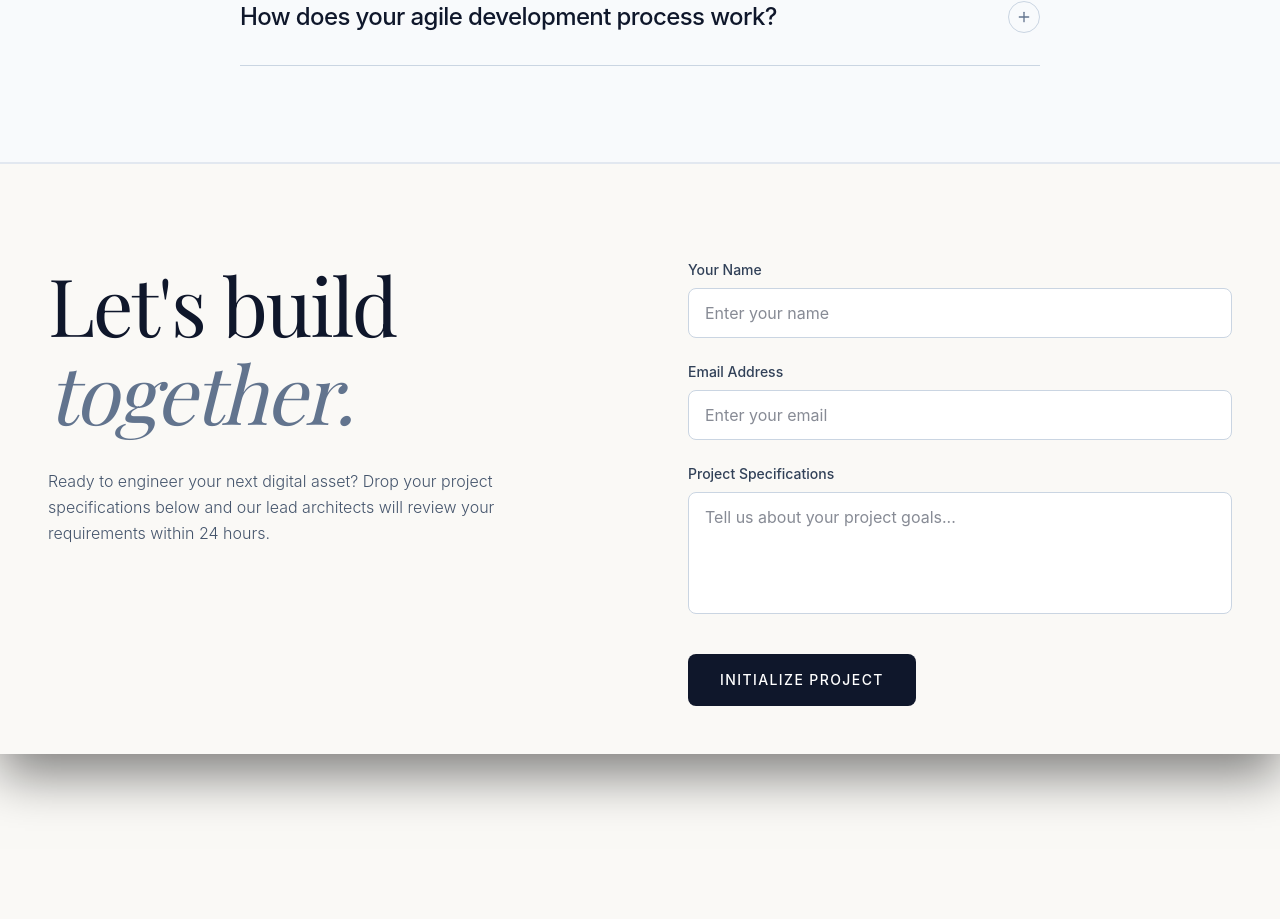
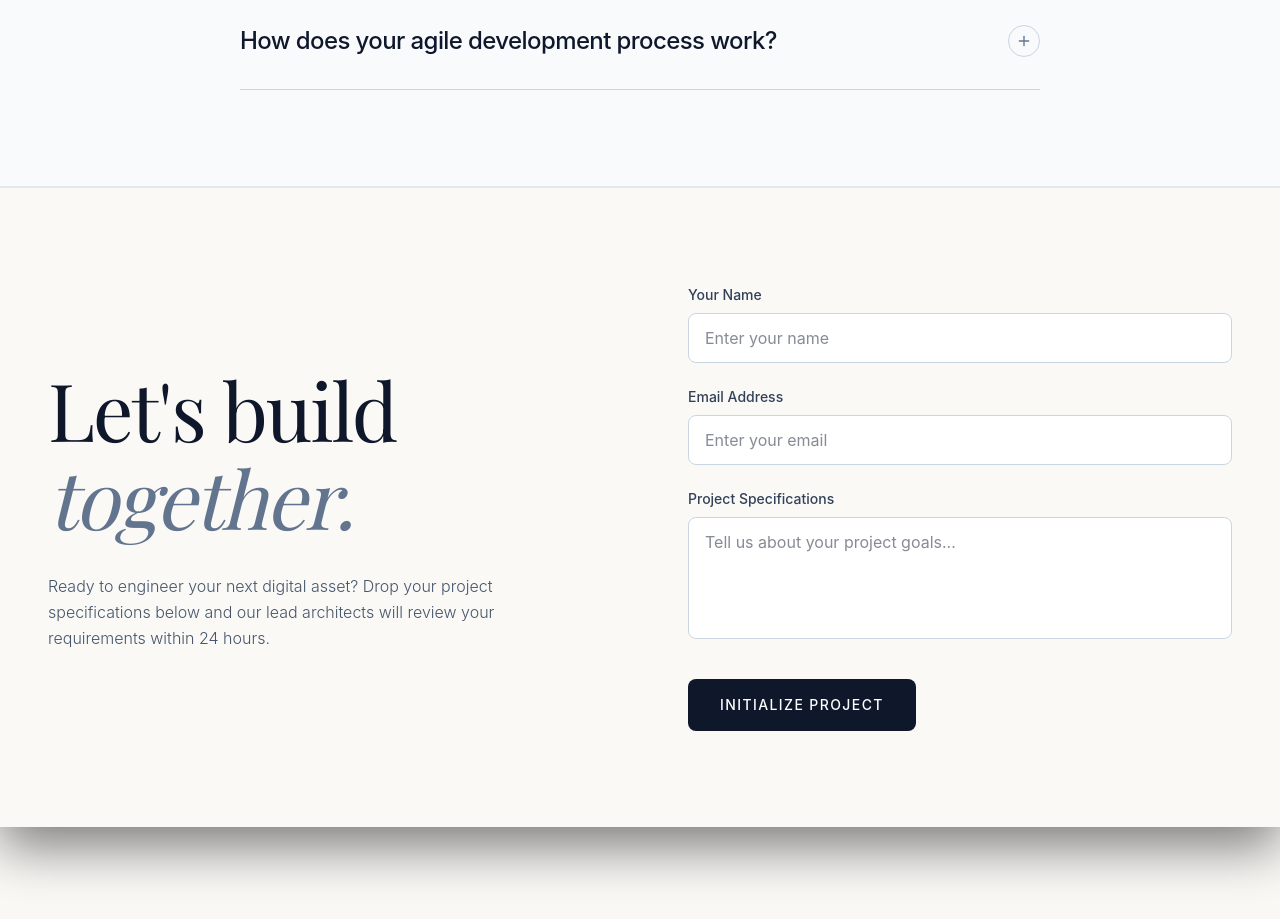
Before and after one commit to OnRockRider/shambhaviTechnovation, a React (Vite) app: page / in a window 1280 px wide. Shown: the part 4454-5373 px from the top of the page. Built offline with nearby package versions, Linux system fonts and the light colour scheme; a web font is replaced by a local one.

Commit message:
contact done

```diff
--- a/src/App.jsx
+++ b/src/App.jsx
@@ -15,7 +15,7 @@ function App() {
         <Header />
 
         {/* The main wrapper stays here to handle the Footer stack-up effect */}
-        <main className="relative z-10 bg-[#faf9f6] dark:bg-slate-950 mb-0 md:mb-[400px] shadow-[0_20px_50px_rgba(0,0,0,0.5)]">
+        <main className="relative z-10 bg-[#faf9f6] dark:bg-slate-950 mb-0 md:mb-[400px] shadow-[0_20px_50px_rgba(0,0,0,0.5)]">/
           <Routes>
             {/* All these paths render the Home component, and the useEffect inside Home handles the scrolling */}
             <Route path="/" element={<Home />} />
@@ -29,7 +29,7 @@ function App() {
             <Route path="/faq" element={<Home />} />
             <Route path="/team" element={<Team />} />
           </Routes>
-        </main>
+       </main>
 
         <Footer />
         <ScrollToTopButton />
--- a/src/components/Contact.jsx
+++ b/src/components/Contact.jsx
@@ -1,109 +1,62 @@
+
+// 1
+/**newer contact section with white theme and box fields */
+
 // import React from 'react';
-// import { motion } from 'framer-motion';
 
 // const Contact = () => {
 //   return (
-//     <section className="py-24 px-6 md:px-12 max-w-7xl mx-auto w-full mt-12 border-t border-slate-800/50">
-//       <div className="grid grid-cols-1 md:grid-cols-2 gap-16 md:gap-24 pt-12">
+//     <section id="contact" className="py-12 px-6 md:px-12 max-w-7xl mx-auto w-full border-t border-slate-200 dark:border-slate-800 transition-colors duration-500">
+//       <div className="grid grid-cols-1 lg:grid-cols-2 gap-16 lg:gap-24 pt-12">
 
-//         {/* Left Side: Massive Typography */}
+//         {/* Left Side: Playfair Typography */}
 //         <div className="flex flex-col justify-start z-10">
-//           <span className="text-brandOrange font-mono uppercase tracking-widest text-xs block mb-6">
-//             // Initiate Protocol
-//           </span>
-//           <h2 className="text-6xl md:text-8xl font-black tracking-tighter uppercase leading-[0.9]">
-//             Let's <br />
-//             <span className="text-slate-600">Talk</span>
+//           <h2 className="text-6xl md:text-[5rem] text-slate-900 dark:text-white leading-[1.1] tracking-tight" style={{ fontFamily: '"Playfair Display", serif' }}>
+//             Let's build <br />
+//             <span className="text-slate-500 italic">together.</span>
 //           </h2>
-//           <p className="mt-8 text-slate-400 font-light max-w-sm leading-relaxed text-sm md:text-base">
+//           <p className="mt-8 text-slate-600 dark:text-slate-400 font-light max-w-md leading-relaxed text-sm md:text-base">
 //             Ready to engineer your next digital asset? Drop your project specifications below and our lead architects will review your requirements within 24 hours.
 //           </p>
 //         </div>
 
-//         {/* Right Side: Open Invite Minimalist Form */}
+//         {/* Right Side: High UX Boxed Form */}
 //         <div className="flex flex-col justify-center w-full z-10">
 //           <form
-//             className="flex flex-col gap-10"
+//             className="flex flex-col gap-6"
 //             onSubmit={(e) => e.preventDefault()}
 //           >
-
-//             {/* Input 1: Name */}
-//             <div className="relative group">
+//             <div className="flex flex-col">
+//               <label htmlFor="name" className="text-sm font-medium text-slate-700 dark:text-slate-300 mb-2">Your Name</label>
 //               <input
 //                 type="text"
 //                 id="name"
-//                 className="w-full bg-transparent border-0 border-b border-slate-700 py-3 text-white focus:outline-none focus:ring-0 focus:border-brandOrange transition-colors peer"
-//                 placeholder=" "
-//                 required
+//                 className="w-full bg-white dark:bg-slate-900 border border-slate-300 dark:border-slate-700 rounded-lg px-4 py-3 text-slate-900 dark:text-white focus:outline-none focus:ring-2 focus:ring-brandOrange focus:border-transparent transition-all"
+//                 placeholder="Enter your name"
 //               />
-//               <label
-//                 htmlFor="name"
-//                 className="absolute left-0 top-3 text-slate-500 text-sm font-light transition-all duration-300 pointer-events-none
-//                            peer-focus:-top-5 peer-focus:text-xs peer-focus:text-brandOrange
-//                            peer-[:not(:placeholder-shown)]:-top-5 peer-[:not(:placeholder-shown)]:text-xs peer-[:not(:placeholder-shown)]:text-slate-400"
-//               >
-//                 Your Name
-//               </label>
 //             </div>
 
-//             {/* Input 2: Email */}
-//             <div className="relative group">
+//             <div className="flex flex-col">
+//               <label htmlFor="email" className="text-sm font-medium text-slate-700 dark:text-slate-300 mb-2">Email Address</label>
 //               <input
 //                 type="email"
 //                 id="email"
-//                 className="w-full bg-transparent border-0 border-b border-slate-700 py-3 text-white focus:outline-none focus:ring-0 focus:border-brandOrange transition-colors peer"
-//                 placeholder=" "
-//                 required
+//                 className="w-full bg-white dark:bg-slate-900 border border-slate-300 dark:border-slate-700 rounded-lg px-4 py-3 text-slate-900 dark:text-white focus:outline-none focus:ring-2 focus:ring-brandOrange focus:border-transparent transition-all"
+//                 placeholder="Enter your email"
 //               />
-//               <label
-//                 htmlFor="email"
-//                 className="absolute left-0 top-3 text-slate-500 text-sm font-light transition-all duration-300 pointer-events-none
-//                            peer-focus:-top-5 peer-focus:text-xs peer-focus:text-brandOrange
-//                            peer-[:not(:placeholder-shown)]:-top-5 peer-[:not(:placeholder-shown)]:text-xs peer-[:not(:placeholder-shown)]:text-slate-400"
-//               >
-//                 Email Address
-//               </label>
 //             </div>
 
-//             {/* Input 3: Company */}
-//             <div className="relative group">
-//               <input
-//                 type="text"
-//                 id="company"
-//                 className="w-full bg-transparent border-0 border-b border-slate-700 py-3 text-white focus:outline-none focus:ring-0 focus:border-brandOrange transition-colors peer"
-//                 placeholder=" "
-//               />
-//               <label
-//                 htmlFor="company"
-//                 className="absolute left-0 top-3 text-slate-500 text-sm font-light transition-all duration-300 pointer-events-none
-//                            peer-focus:-top-5 peer-focus:text-xs peer-focus:text-brandOrange
-//                            peer-[:not(:placeholder-shown)]:-top-5 peer-[:not(:placeholder-shown)]:text-xs peer-[:not(:placeholder-shown)]:text-slate-400"
-//               >
-//                 Company / Organization
-//               </label>
+//             <div className="flex flex-col">
+//               <label htmlFor="message" className="text-sm font-medium text-slate-700 dark:text-slate-300 mb-2">Project Specifications</label>
+//               <textarea
+//                 id="message"
+//                 rows="4"
+//                 className="w-full bg-white dark:bg-slate-900 border border-slate-300 dark:border-slate-700 rounded-lg px-4 py-3 text-slate-900 dark:text-white focus:outline-none focus:ring-2 focus:ring-brandOrange focus:border-transparent transition-all resize-none"
+//                 placeholder="Tell us about your project goals..."
+//               ></textarea>
 //             </div>
 
-//             {/* Input 4: Message */}
-//             <div className="relative group">
-//               <textarea
-//                 id="message"
-//                 rows="1"
-//                 className="w-full bg-transparent border-0 border-b border-slate-700 py-3 text-white focus:outline-none focus:ring-0 focus:border-brandOrange transition-colors peer resize-none"
-//                 placeholder=" "
-//                 required
-//               ></textarea>
-//               <label
-//                 htmlFor="message"
-//                 className="absolute left-0 top-3 text-slate-500 text-sm font-light transition-all duration-300 pointer-events-none
-//                            peer-focus:-top-5 peer-focus:text-xs peer-focus:text-brandOrange
-//                            peer-[:not(:placeholder-shown)]:-top-5 peer-[:not(:placeholder-shown)]:text-xs peer-[:not(:placeholder-shown)]:text-slate-400"
-//               >
-//                 Project Specifications
-//               </label>
-//             </div>
-
-//             {/* CTA Button */}
-//             <button className="mt-6 px-8 py-4 bg-white text-black font-bold text-sm tracking-widest uppercase rounded-none hover:bg-brandOrange hover:text-white transition-colors self-start">
+//             <button className="mt-4 px-8 py-4 bg-slate-900 dark:bg-white text-white dark:text-slate-900 font-medium text-sm tracking-widest uppercase rounded-lg hover:bg-brandOrange dark:hover:bg-brandOrange hover:text-white transition-colors self-center lg:self-start">
 //               Initialize Project
 //             </button>
 
@@ -117,17 +70,25 @@
 
 // export default Contact;
 
-/**newer contact section with white theme and box fields */
 
+
+// 2
 import React from 'react';
 
 const Contact = () => {
   return (
-    <section id="contact" className="py-12 px-6 md:px-12 max-w-7xl mx-auto w-full border-t border-slate-200 dark:border-slate-800 transition-colors duration-500">
-      <div className="grid grid-cols-1 lg:grid-cols-2 gap-16 lg:gap-24 pt-12">
+    /* LAYOUT FIXES:
+      1. Added `min-h-[80vh]` so the section takes up most of the screen, pushing the footer to the very bottom.
+      2. Added `flex items-center` so the text and form stay perfectly centered vertically.
+      3. Added `bg-[#faf9f6] dark:bg-slate-950` so it matches your site's background colors perfectly.
+    */
+    <section id="contact" className="min-h-[80vh] flex items-center bg-[#faf9f6] dark:bg-slate-950 py-24 px-6 md:px-12 border-t border-slate-200 dark:border-slate-800 transition-colors duration-500">
+      <div className="max-w-7xl mx-auto w-full">
+
+        <div className="grid grid-cols-1 lg:grid-cols-2 gap-16 lg:gap-24">
 
           {/* Left Side: Playfair Typography */}
-        <div className="flex flex-col justify-start z-10">
+          <div className="flex flex-col justify-center z-10">
             <h2 className="text-6xl md:text-[5rem] text-slate-900 dark:text-white leading-[1.1] tracking-tight" style={{ fontFamily: '"Playfair Display", serif' }}>
               Let's build <br />
               <span className="text-slate-500 italic">together.</span>
@@ -148,7 +109,7 @@ const Contact = () => {
                 <input
                   type="text"
                   id="name"
-                className="w-full bg-white dark:bg-slate-900 border border-slate-300 dark:border-slate-700 rounded-lg px-4 py-3 text-slate-900 dark:text-white focus:outline-none focus:ring-2 focus:ring-brandOrange focus:border-transparent transition-all"
+                  className="w-full bg-white dark:bg-[#0a0f1c] border border-slate-300 dark:border-slate-700 rounded-lg px-4 py-3 text-slate-900 dark:text-white focus:outline-none focus:ring-2 focus:ring-brandOrange focus:border-transparent transition-all"
                   placeholder="Enter your name"
                 />
               </div>
@@ -158,7 +119,7 @@ const Contact = () => {
                 <input
                   type="email"
                   id="email"
-                className="w-full bg-white dark:bg-slate-900 border border-slate-300 dark:border-slate-700 rounded-lg px-4 py-3 text-slate-900 dark:text-white focus:outline-none focus:ring-2 focus:ring-brandOrange focus:border-transparent transition-all"
+                  className="w-full bg-white dark:bg-[#0a0f1c] border border-slate-300 dark:border-slate-700 rounded-lg px-4 py-3 text-slate-900 dark:text-white focus:outline-none focus:ring-2 focus:ring-brandOrange focus:border-transparent transition-all"
                   placeholder="Enter your email"
                 />
               </div>
@@ -168,7 +129,7 @@ const Contact = () => {
                 <textarea
                   id="message"
                   rows="4"
-                className="w-full bg-white dark:bg-slate-900 border border-slate-300 dark:border-slate-700 rounded-lg px-4 py-3 text-slate-900 dark:text-white focus:outline-none focus:ring-2 focus:ring-brandOrange focus:border-transparent transition-all resize-none"
+                  className="w-full bg-white dark:bg-[#0a0f1c] border border-slate-300 dark:border-slate-700 rounded-lg px-4 py-3 text-slate-900 dark:text-white focus:outline-none focus:ring-2 focus:ring-brandOrange focus:border-transparent transition-all resize-none"
                   placeholder="Tell us about your project goals..."
                 ></textarea>
               </div>
@@ -181,8 +142,87 @@ const Contact = () => {
           </div>
 
         </div>
+      </div>
     </section>
   );
 };
 
 export default Contact;
+
+// 3
+// import React from 'react';
+
+// const Contact = () => {
+//   return (
+//     /*
+//       FIXES APPLIED:
+//       1. Changed min-h-[80vh] to min-h-screen to permanently fix the tablet gap.
+//       2. Adjusted padding (py-16 md:py-20 lg:py-24) for better tablet spacing.
+//     */
+//     <section id="contact" className="min-h-screen flex items-center bg-[#faf9f6] dark:bg-slate-950 py-16 md:py-20 lg:py-24 px-6 md:px-12 border-t border-slate-200 dark:border-slate-800 transition-colors duration-500">
+//       <div className="max-w-7xl mx-auto w-full">
+
+//         {/* On tablet (md), this stays 1 column. On desktop (lg), it splits to 2 columns */}
+//         <div className="grid grid-cols-1 lg:grid-cols-2 gap-12 md:gap-16 lg:gap-24">
+
+//           {/* Left Side: Playfair Typography */}
+//           <div className="flex flex-col justify-center z-10">
+//             <h2 className="text-5xl md:text-6xl lg:text-[5rem] text-slate-900 dark:text-white leading-[1.1] tracking-tight" style={{ fontFamily: '"Playfair Display", serif' }}>
+//               Let's build <br />
+//               <span className="text-slate-500 italic">together.</span>
+//             </h2>
+//             <p className="mt-6 md:mt-8 text-slate-600 dark:text-slate-400 font-light max-w-md leading-relaxed text-sm md:text-base">
+//               Ready to engineer your next digital asset? Drop your project specifications below and our lead architects will review your requirements within 24 hours.
+//             </p>
+//           </div>
+
+//           {/* Right Side: High UX Boxed Form */}
+//           <div className="flex flex-col justify-center w-full z-10">
+//             <form
+//               className="flex flex-col gap-5 md:gap-6"
+//               onSubmit={(e) => e.preventDefault()}
+//             >
+//               <div className="flex flex-col">
+//                 <label htmlFor="name" className="text-sm font-medium text-slate-700 dark:text-slate-300 mb-2">Your Name</label>
+//                 <input
+//                   type="text"
+//                   id="name"
+//                   className="w-full bg-white dark:bg-[#0a0f1c] border border-slate-300 dark:border-slate-700 rounded-lg px-4 py-3 text-slate-900 dark:text-white focus:outline-none focus:ring-2 focus:ring-brandOrange focus:border-transparent transition-all"
+//                   placeholder="Enter your name"
+//                 />
+//               </div>
+
+//               <div className="flex flex-col">
+//                 <label htmlFor="email" className="text-sm font-medium text-slate-700 dark:text-slate-300 mb-2">Email Address</label>
+//                 <input
+//                   type="email"
+//                   id="email"
+//                   className="w-full bg-white dark:bg-[#0a0f1c] border border-slate-300 dark:border-slate-700 rounded-lg px-4 py-3 text-slate-900 dark:text-white focus:outline-none focus:ring-2 focus:ring-brandOrange focus:border-transparent transition-all"
+//                   placeholder="Enter your email"
+//                 />
+//               </div>
+
+//               <div className="flex flex-col">
+//                 <label htmlFor="message" className="text-sm font-medium text-slate-700 dark:text-slate-300 mb-2">Project Specifications</label>
+//                 <textarea
+//                   id="message"
+//                   rows="4"
+//                   className="w-full bg-white dark:bg-[#0a0f1c] border border-slate-300 dark:border-slate-700 rounded-lg px-4 py-3 text-slate-900 dark:text-white focus:outline-none focus:ring-2 focus:ring-brandOrange focus:border-transparent transition-all resize-none"
+//                   placeholder="Tell us about your project goals..."
+//                 ></textarea>
+//               </div>
+
+//               <button className="mt-2 md:mt-4 px-8 py-4 bg-slate-900 dark:bg-white text-white dark:text-slate-900 font-medium text-sm tracking-widest uppercase rounded-lg hover:bg-brandOrange dark:hover:bg-brandOrange hover:text-white transition-colors self-center lg:self-start w-full md:w-auto">
+//                 Initialize Project
+//               </button>
+
+//             </form>
+//           </div>
+
+//         </div>
+//       </div>
+//     </section>
+//   );
+// };
+
+// export default Contact;
```
Lines whose indentation alone changed are shown as unchanged.
